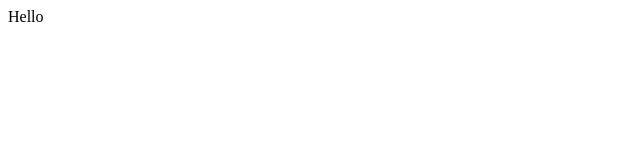
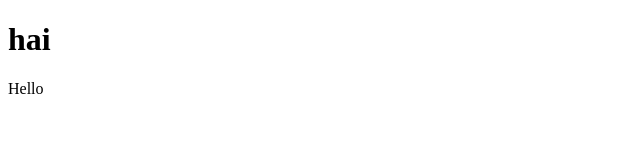
Before and after one commit to Nevin505/gitStudy, a plain HTML site: page index.html in a window 1280 px wide. Shown: the whole page, without its empty margins (0-640 px from the left). Drawn offline with Linux system fonts and the light colour scheme.

Commit message:
added aline

```diff
--- a/index.html
+++ b/index.html
@@ -6,6 +6,7 @@
     <title>Document</title>
 </head>
 <body>
+    <h1>hai</h1>
     <div>Hello</div>
 </body>
 </html>
```
